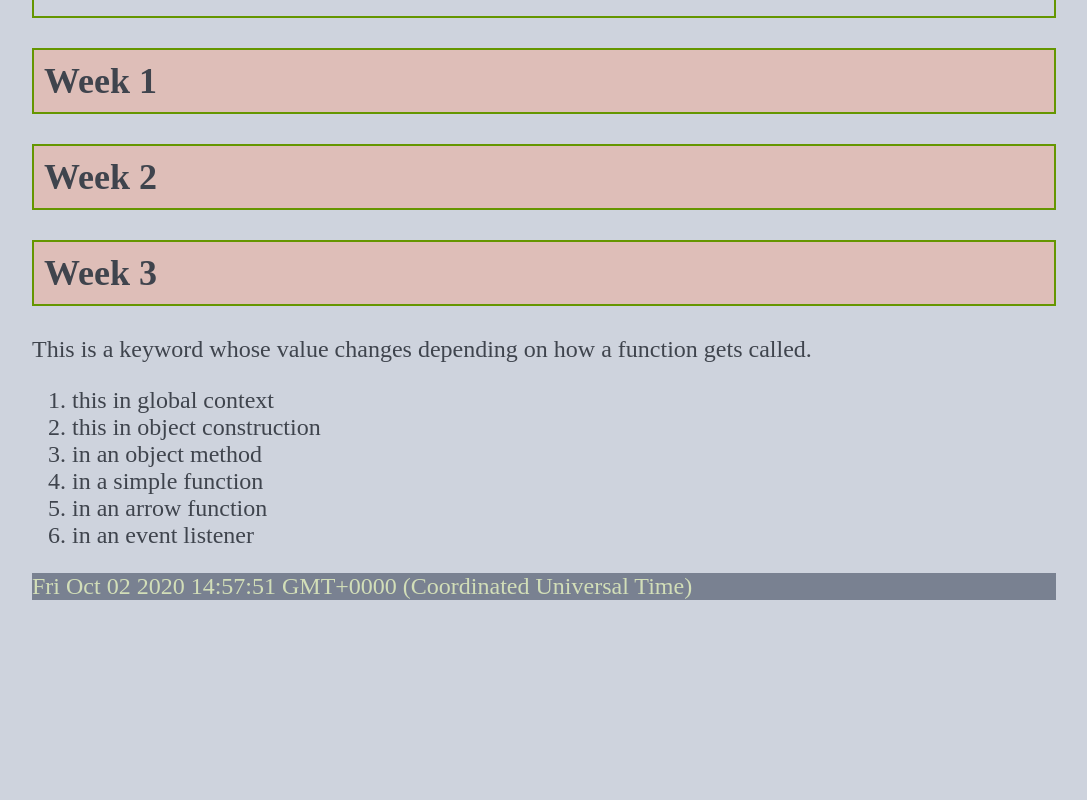
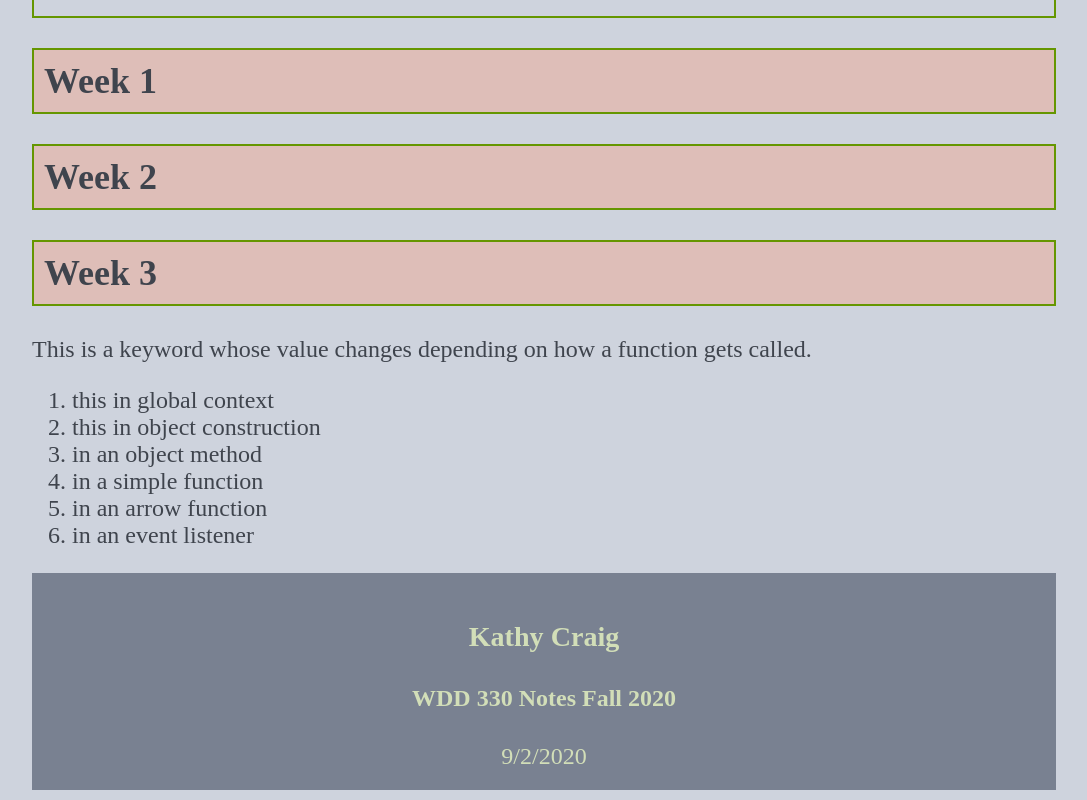
Before and after one commit to kccraig/frontend2_kccraig, a plain HTML site: page mynotes/mynotes.html in a window 1280 px wide. Shown: the part 743-1543 px from the top of the page, without its empty margins (96-1183 px from the left). Before the commit the page ends 1353 px from the top, so only its background shows below. Drawn offline with Linux system fonts and the light colour scheme.

Commit message:
more notes

```diff
--- a/mynotes/mynotes.css
+++ b/mynotes/mynotes.css
@@ -35,5 +35,7 @@ main {
 }
 footer {
     background-color:#798191;
-    color: #D2DEB8;
+    color: #D2DEB8;text-align: center;
+    padding: 20px;
+
 }
--- a/mynotes/mynotes.html
+++ b/mynotes/mynotes.html
@@ -5,7 +5,7 @@
     <meta charset="UTF-8">
     <meta name="viewport" content="width=device-width, initial-scale=1.0">
     <link rel="stylesheet" href="mynotes.css">
-    <title>Document</title>
+    <title>WDD 330 Notes</title>
 </head>
 
 <body>
@@ -61,6 +61,9 @@
 
     </main>
     <footer>
+        <h3>Kathy Craig</h3>
+        <h4>WDD 330 Notes Fall 2020</h4>
+        <h4></h4>
         <div id="timeplace"></div>
     </footer>
 </body>
--- a/mynotes/mynotes.js
+++ b/mynotes/mynotes.js
@@ -1,2 +1,5 @@
 const date = new Date();
-document.getElementById('timeplace').innerHTML = date;
+const month = date.getMonth();
+const day = date.getDate();
+const year = date.getFullYear();
+document.getElementById('timeplace').innerHTML = month + "/" + day + "/" + year;
```
